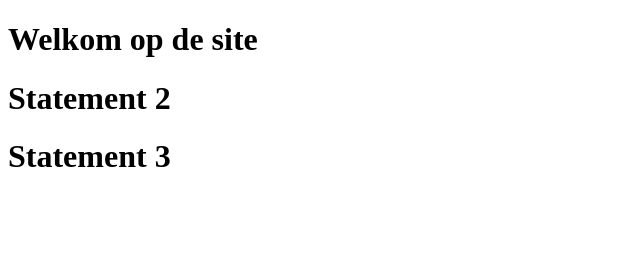
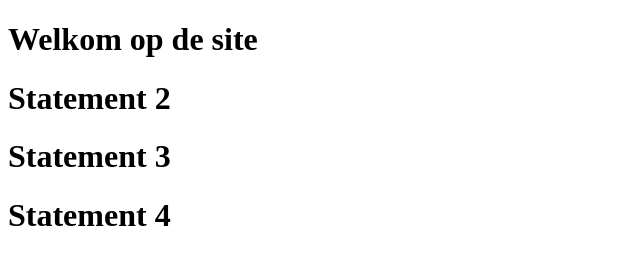
Before and after one commit to FelixvL/YCol2304solo, a plain HTML site: page begin.html in a window 1280 px wide. Shown: the whole page, without its empty margins (0-640 px from the left). Drawn offline with Linux system fonts and the light colour scheme.

Commit message:
opmerking

```diff
--- a/begin.html
+++ b/begin.html
@@ -20,5 +20,6 @@
 	<h1 onclick="testdit()">Welkom op de site</h1>
 	<h1 onclick="testdit()">Statement 2</h1>
 	<h1 onclick="testdit()">Statement 3</h1>
+	<h1 onclick="testdit()">Statement 4</h1>
 </body>
 </html>
```
